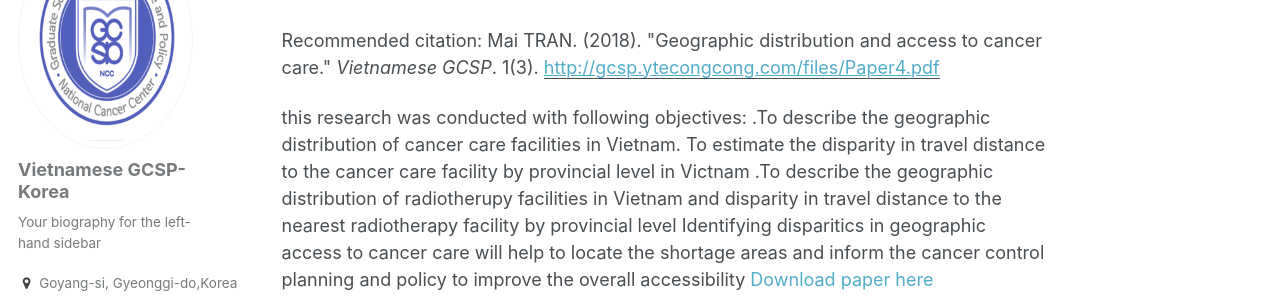
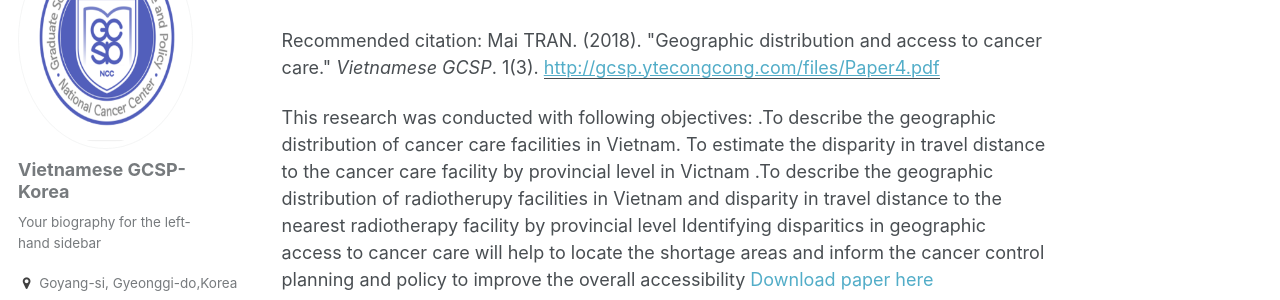
Before and after one commit to kklot/gcsp, a Jekyll site: the page built from _publications/2018-06-20-paper-title-number-6.md, in a window 1280 px wide and 1102 px high. Shown: the part 188-488 px from the top of the window. Built offline with Jekyll 4.4.1, drawn with Linux system fonts in a browser that asks for light colours; some web fonts are replaced.

```diff
--- a/_publications/2018-06-20-paper-title-number-6.md
+++ b/_publications/2018-06-20-paper-title-number-6.md
@@ -8,7 +8,7 @@ venue: 'Mai Tran'
 paperurl: 'http://gcsp.ytecongcong.com/files/Paper4.pdf'
 citation: 'Mai TRAN. (2018). &quot;Geographic distribution and access to cancer care.&quot; <i>Vietnamese GCSP</i>. 1(3).'
 ---
- this research was conducted with following objectives: .To describe the geographic distribution of cancer care facilities in Vietnam. To estimate the disparity in travel distance to the cancer care facility by provincial level in Victnam .To describe the geographic distribution of radiotherupy facilities in Vietnam and disparity in travel distance to the nearest radiotherapy facility by provincial level Identifying disparitics in geographic access to cancer care will help to locate the shortage areas and inform the cancer control planning and policy to improve the overall accessibility
+This research was conducted with following objectives: .To describe the geographic distribution of cancer care facilities in Vietnam. To estimate the disparity in travel distance to the cancer care facility by provincial level in Victnam .To describe the geographic distribution of radiotherupy facilities in Vietnam and disparity in travel distance to the nearest radiotherapy facility by provincial level Identifying disparitics in geographic access to cancer care will help to locate the shortage areas and inform the cancer control planning and policy to improve the overall accessibility
 [Download paper here](http://gcsp.ytecongcong.com/files/Paper4.pdf)
 
 Recommended citation: Mai Tran. (2018). "Geographic distribution and access to cancer care." <i>Vietnamese GCSP</i>. 1(3).
```
